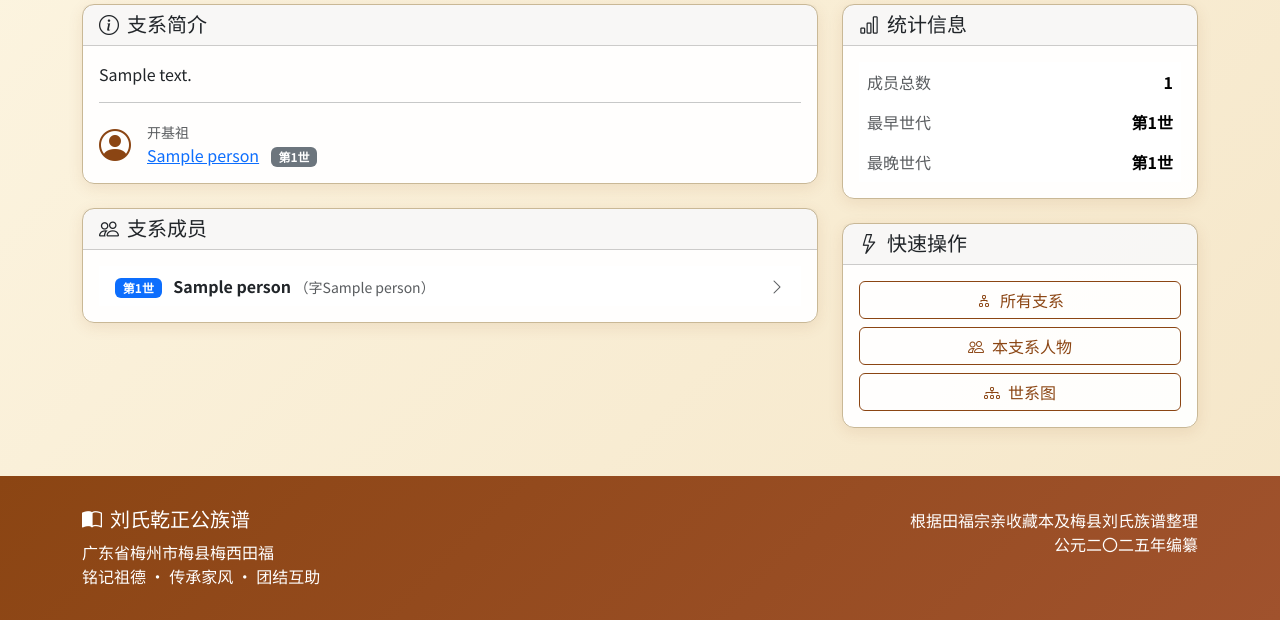
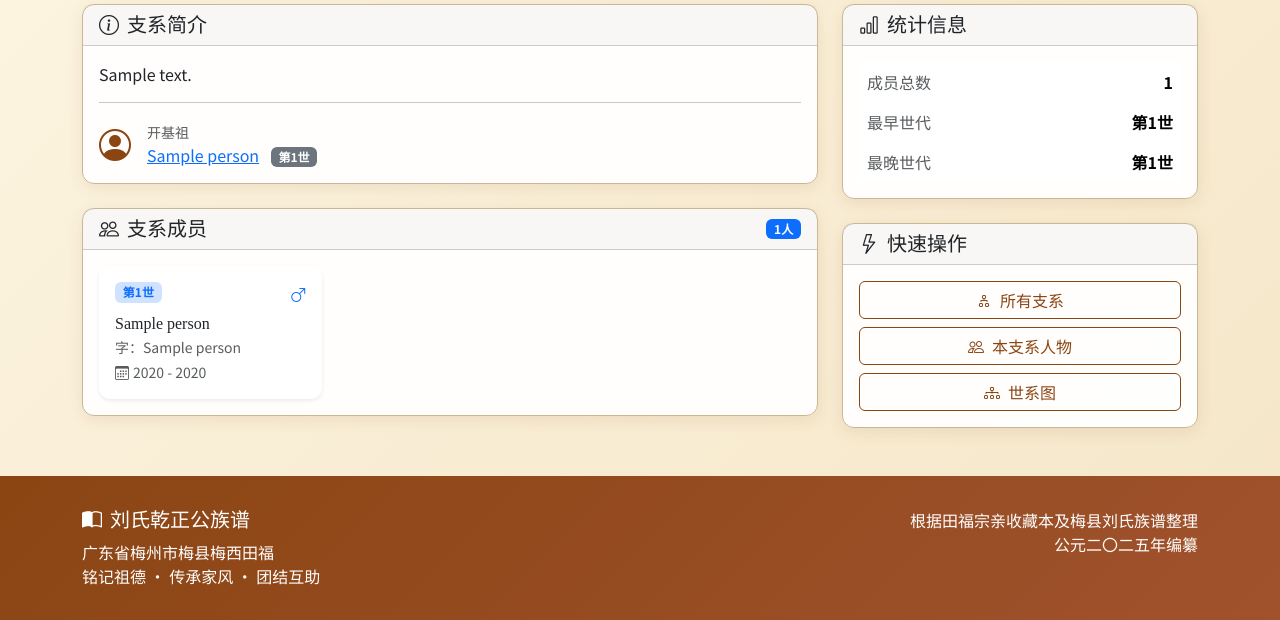
Before and after one commit to haishanghuafan/liu_genealogy, a Django app: page /branch/1/ in a window 1280 px wide. Shown: the part 346-966 px from the top of the page. Run offline with Django 5.2, Linux system fonts and the light colour scheme; tables that the repository leaves empty hold one stand-in row (values such as "Sample post").

Commit message:
feat(分支详情页): 改进成员列表的展示样式和交互效果
添加卡片悬停动画效果和阴影
将列表布局改为网格卡片布局
显示成员总数和性别图标
优化信息展示结构

```diff
--- a/templates/genealogy/branch_detail.html
+++ b/templates/genealogy/branch_detail.html
@@ -1,6 +1,21 @@
 {% extends 'base.html' %}
 
 {% block title %}{{ branch.name }} - 刘氏乾正公族谱{% endblock %}
+
+{% block extra_css %}
+<style>
+    .person-card {
+        transition: all 0.3s ease;
+    }
+    .person-card:hover {
+        transform: translateY(-4px);
+        box-shadow: 0 8px 20px rgba(139, 69, 19, 0.2) !important;
+    }
+    .person-card:hover .card-title {
+        color: var(--primary-color) !important;
+    }
+</style>
+{% endblock %}
 
 {% block content %}
 <!-- 面包屑导航 -->
@@ -57,23 +72,39 @@
 
             <!-- 成员列表 -->
             <div class="card">
-                <div class="card-header">
+                <div class="card-header d-flex justify-content-between align-items-center">
                     <h5 class="mb-0"><i class="bi bi-people me-2"></i>支系成员</h5>
+                    <span class="badge bg-primary">{{ members|length }}人</span>
                 </div>
                 <div class="card-body">
                     {% if members %}
-                    <div class="list-group list-group-flush">
+                    <div class="row row-cols-1 row-cols-md-2 row-cols-lg-3 g-3">
                         {% for person in members %}
-                        <a href="{{ person.get_absolute_url }}" class="list-group-item list-group-item-action d-flex justify-content-between align-items-center">
-                            <div>
-                                <span class="badge bg-primary me-2">第{{ person.generation.number }}世</span>
-                                <strong>{{ person.name }}</strong>
-                                {% if person.courtesy_name %}
-                                <small class="text-muted">（字{{ person.courtesy_name }}）</small>
-                                {% endif %}
-                            </div>
-                            <i class="bi bi-chevron-right text-muted"></i>
-                        </a>
+                        <div class="col">
+                            <a href="{{ person.get_absolute_url }}" class="text-decoration-none">
+                                <div class="card h-100 person-card border-0 shadow-sm">
+                                    <div class="card-body">
+                                        <div class="d-flex justify-content-between align-items-start mb-2">
+                                            <span class="badge bg-primary-subtle text-primary">第{{ person.generation.number }}世</span>
+                                            {% if person.gender == 'M' %}
+                                            <i class="bi bi-gender-male text-primary"></i>
+                                            {% else %}
+                                            <i class="bi bi-gender-female text-danger"></i>
+                                            {% endif %}
+                                        </div>
+                                        <h6 class="card-title mb-1 text-dark">{{ person.name }}</h6>
+                                        {% if person.courtesy_name %}
+                                        <p class="card-text small text-muted mb-1">字：{{ person.courtesy_name }}</p>
+                                        {% endif %}
+                                        {% if person.birth_year %}
+                                        <p class="card-text small text-muted mb-0">
+                                            <i class="bi bi-calendar3 me-1"></i>{{ person.birth_year }}{% if person.death_year %} - {{ person.death_year }}{% endif %}
+                                        </p>
+                                        {% endif %}
+                                    </div>
+                                </div>
+                            </a>
+                        </div>
                         {% endfor %}
                     </div>
                     {% else %}
```
